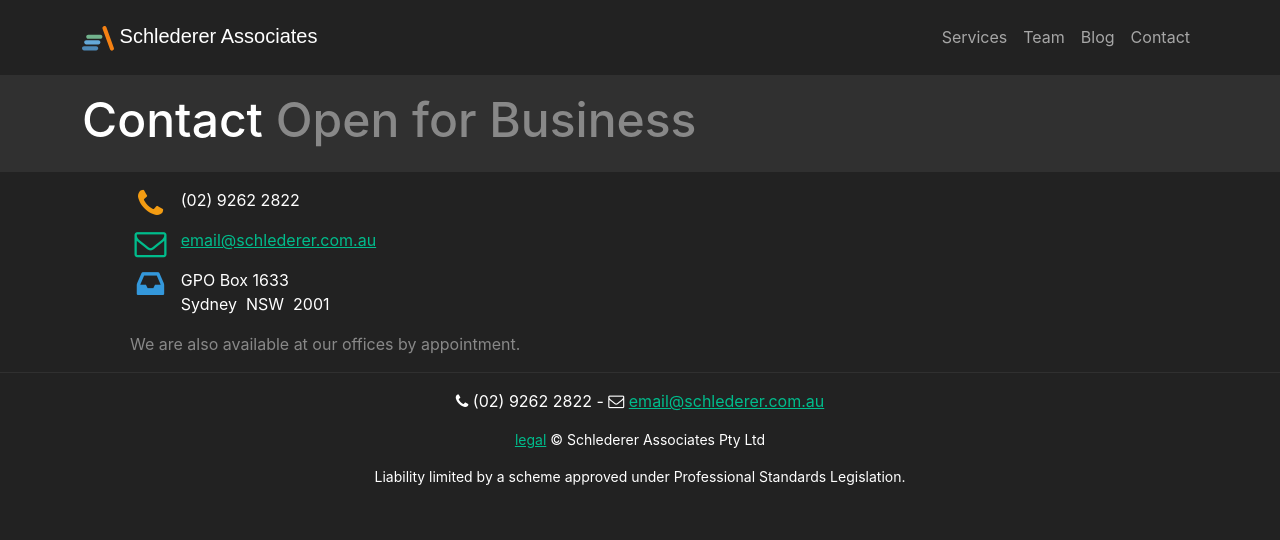
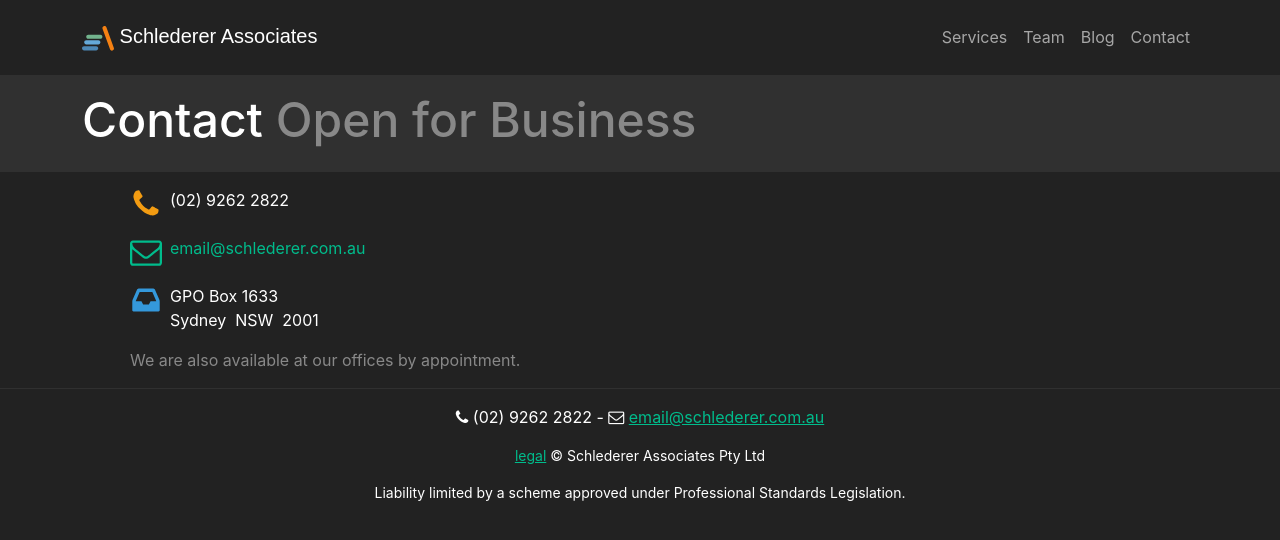
Before and after one commit to Mforcer/tax2, a Jekyll site: the page built from contact.html, in a window 1280 px wide. Shown: the top 540 px of the page. Built offline with Jekyll 4.4.1, drawn with Linux system fonts in a browser that asks for light colours; nearby versions of some CDN libraries.

Commit message:
Update contact.html

```diff
--- a/contact.html
+++ b/contact.html
@@ -7,8 +7,16 @@ lead:
 ---
 
 <div class="mx-5">
-    <p><i class="fa fa-phone fa-2x fa-fw text-warning pull-left"></i>{{site.biz_phone}}</p>
-    <p><i class="fa fa-envelope-o fa-2x fa-fw text-success pull-left"></i><a href="mailto:{{site.biz_email}}">{{site.biz_email}}</a></p>
-    <p><i class="fa fa-inbox fa-2x fa-fw text-info pull-left"></i>{{site.biz_post_box}}<br>{{site.biz_post_city}}&nbsp;&nbsp;{{site.biz_post_state}}&nbsp;&nbsp;{{site.biz_post_code}}</p>
+    <p class="clearfix"><svg class="icon float-start me-2" width="2em" height="2em" fill="var(--bs-warning)" viewBox="0 0 1792 1792" xmlns="http://www.w3.org/2000/svg">
+            <path id="fa-phone" d="M1600 1240q0 27-10 70.5t-21 68.5q-21 50-122 106-94 51-186 51-27 0-53-3.5t-57.5-12.5-47-14.5-55.5-20.5-49-18q-98-35-175-83-127-79-264-216t-216-264q-48-77-83-175-3-9-18-49t-20.5-55.5-14.5-47-12.5-57.5-3.5-53q0-92 51-186 56-101 106-122 25-11 68.5-21t70.5-10q14 0 21 3 18 6 53 76 11 19 30 54t35 63.5 31 53.5q3 4 17.5 25t21.5 35.5 7 28.5q0 20-28.5 50t-62 55-62 53-28.5 46q0 9 5 22.5t8.5 20.5 14 24 11.5 19q76 137 174 235t235 174q2 1 19 11.5t24 14 20.5 8.5 22.5 5q18 0 46-28.5t53-62 55-62 50-28.5q14 0 28.5 7t35.5 21.5 25 17.5q25 15 53.5 31t63.5 35 54 30q70 35 76 53 3 7 3 21z" />
+        </svg>
+        {{site.biz_phone}}
+    </p>
+    <p class="clearfix"><svg class="icon float-start me-2" width="2em" height="2em" fill="var(--bs-success)" viewBox="0 0 1792 1792" xmlns="http://www.w3.org/2000/svg">
+            <path id="fa-envelope-o" d="M1664 1504v-768q-32 36-69 66-268 206-426 338-51 43-83 67t-86.5 48.5-102.5 24.5h-2q-48 0-102.5-24.5t-86.5-48.5-83-67q-158-132-426-338-37-30-69-66v768q0 13 9.5 22.5t22.5 9.5h1472q13 0 22.5-9.5t9.5-22.5zm0-1051v-24.5l-.5-13-3-12.5-5.5-9-9-7.5-14-2.5h-1472q-13 0-22.5 9.5t-9.5 22.5q0 168 147 284 193 152 401 317 6 5 35 29.5t46 37.5 44.5 31.5 50.5 27.5 43 9h2q20 0 43-9t50.5-27.5 44.5-31.5 46-37.5 35-29.5q208-165 401-317 54-43 100.5-115.5t46.5-131.5zm128-37v1088q0 66-47 113t-113 47h-1472q-66 0-113-47t-47-113v-1088q0-66 47-113t113-47h1472q66 0 113 47t47 113z" />
+        </svg><a href="mailto:{{site.biz_email}}" class="text-decoration-none">{{site.biz_email}}</a></p>
+    <p class="clearfix"><svg class="icon float-start me-2" width="2em" height="2em" fill="var(--bs-info)" viewBox="0 0 1792 1792" xmlns="http://www.w3.org/2000/svg">
+            <path id="fa-inbox" d="M1151 960h316q-1-3-2.5-8.5t-2.5-7.5l-212-496h-708l-212 496q-1 3-2.5 8.5t-2.5 7.5h316l95 192h320zm513 30v482q0 26-19 45t-45 19h-1408q-26 0-45-19t-19-45v-482q0-62 25-123l238-552q10-25 36.5-42t52.5-17h832q26 0 52.5 17t36.5 42l238 552q25 61 25 123z" />
+        </svg>{{site.biz_post_box}}<br>{{site.biz_post_city}}&nbsp;&nbsp;{{site.biz_post_state}}&nbsp;&nbsp;{{site.biz_post_code}}</p>
     <p class="text-muted">We are also available at our offices by appointment.</p>
 </div>
```
